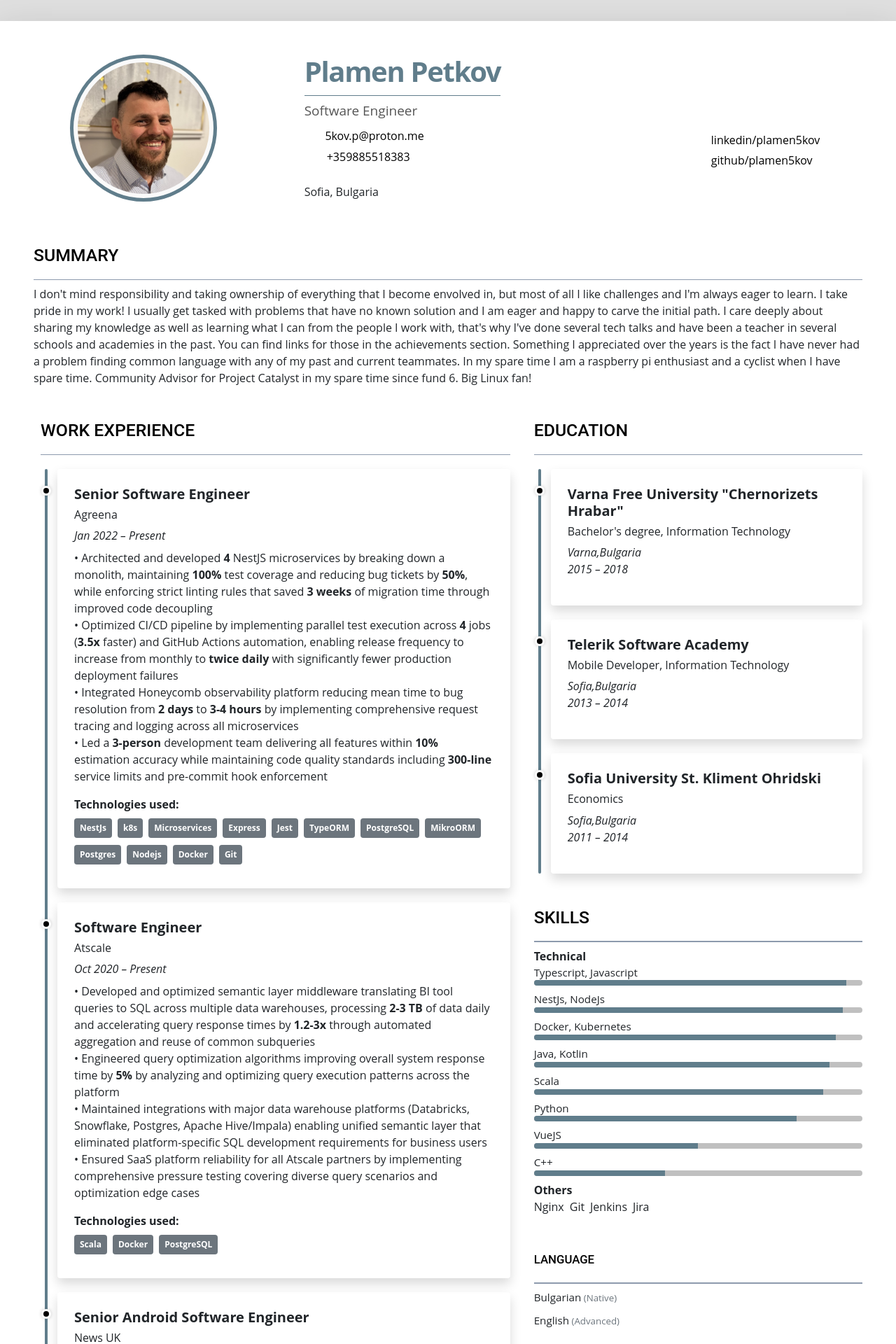
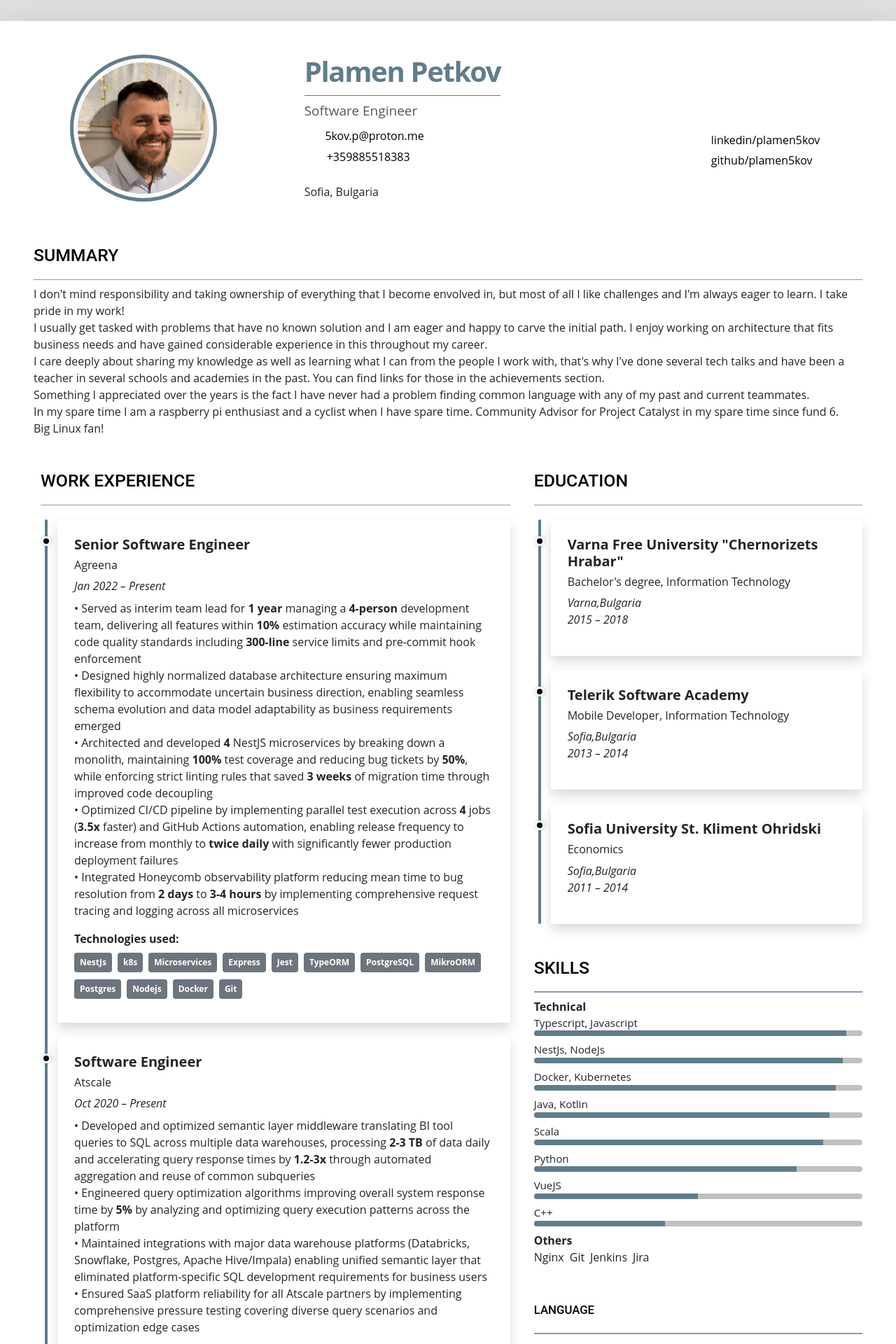
Before and after one commit to Plamen5kov/CV, a Vue app: page / in a window 1280 px wide. Shown: the top 1920 px of the page at 70% size. Built offline with nearby package versions, Linux system fonts and the light colour scheme; a web font is replaced by a local one.

Commit message:
update cv, bullet points and summary

```diff
--- a/src/components/Summary.vue
+++ b/src/components/Summary.vue
@@ -1,7 +1,7 @@
 <template>
 <section class="mb-5">
     <h3 class="section-title">Summary</h3>
-    <span>{{summaryInfo}}</span>
+    <span v-html="summaryInfo"></span>
 </section>
 </template>
 
--- a/src/data.js
+++ b/src/data.js
@@ -40,7 +40,7 @@ const contactInfo = [
 ]
 
 const summaryInfo =
-    'I don\'t mind responsibility and taking ownership of everything that I become envolved in, but most of all I like challenges and I\'m always eager to learn. I take pride in my work! I usually get tasked with problems that have no known solution and I am eager and happy to carve the initial path. I care deeply about sharing my knowledge as well as learning what I can from the people I work with, that\'s why I\'ve done several tech talks and have been a teacher in several schools and academies in the past. You can find links for those in the achievements section. Something I appreciated over the years is the fact I have never had a problem finding common language with any of my past and current teammates. In my spare time I am a raspberry pi enthusiast and a cyclist when I have spare time. Community Advisor for Project Catalyst in my spare time since fund 6. Big Linux fan!'
+    'I don\'t mind responsibility and taking ownership of everything that I become envolved in, but most of all I like challenges and I\'m always eager to learn. I take pride in my work!<br>I usually get tasked with problems that have no known solution and I am eager and happy to carve the initial path. I enjoy working on architecture that fits business needs and have gained considerable experience in this throughout my career.<br>I care deeply about sharing my knowledge as well as learning what I can from the people I work with, that\'s why I\'ve done several tech talks and have been a teacher in several schools and academies in the past. You can find links for those in the achievements section.<br>Something I appreciated over the years is the fact I have never had a problem finding common language with any of my past and current teammates.<br>In my spare time I am a raspberry pi enthusiast and a cyclist when I have spare time. Community Advisor for Project Catalyst in my spare time since fund 6. <br>Big Linux fan!'
 
 
 const experinceInfo = [
@@ -48,7 +48,7 @@ const experinceInfo = [
         workAt: 'Agreena',
         position: 'Senior Software Engineer',
         duration: 'Jan 2022 – Present',
-        description: '• Architected and developed <strong>4</strong> NestJS microservices by breaking down a monolith, maintaining <strong>100%</strong> test coverage and reducing bug tickets by <strong>50%</strong>, while enforcing strict linting rules that saved <strong>3 weeks</strong> of migration time through improved code decoupling<br>• Optimized CI/CD pipeline by implementing parallel test execution across <strong>4</strong> jobs (<strong>3.5x</strong> faster) and GitHub Actions automation, enabling release frequency to increase from monthly to <strong>twice daily</strong> with significantly fewer production deployment failures<br>• Integrated Honeycomb observability platform reducing mean time to bug resolution from <strong>2 days</strong> to <strong>3-4 hours</strong> by implementing comprehensive request tracing and logging across all microservices<br>• Led a <strong>3-person</strong> development team delivering all features within <strong>10%</strong> estimation accuracy while maintaining code quality standards including <strong>300-line</strong> service limits and pre-commit hook enforcement',
+        description: '• Served as interim team lead for <strong>1 year</strong> managing a <strong>4-person</strong> development team, delivering all features within <strong>10%</strong> estimation accuracy while maintaining code quality standards including <strong>300-line</strong> service limits and pre-commit hook enforcement<br>• Designed highly normalized database architecture ensuring maximum flexibility to accommodate uncertain business direction, enabling seamless schema evolution and data model adaptability as business requirements emerged<br>• Architected and developed <strong>4</strong> NestJS microservices by breaking down a monolith, maintaining <strong>100%</strong> test coverage and reducing bug tickets by <strong>50%</strong>, while enforcing strict linting rules that saved <strong>3 weeks</strong> of migration time through improved code decoupling<br>• Optimized CI/CD pipeline by implementing parallel test execution across <strong>4</strong> jobs (<strong>3.5x</strong> faster) and GitHub Actions automation, enabling release frequency to increase from monthly to <strong>twice daily</strong> with significantly fewer production deployment failures<br>• Integrated Honeycomb observability platform reducing mean time to bug resolution from <strong>2 days</strong> to <strong>3-4 hours</strong> by implementing comprehensive request tracing and logging across all microservices',
         techs: ["NestJs", "k8s", "Microservices", "Express", "Jest", "TypeORM", "PostgreSQL", "MikroORM", "Postgres", "Nodejs", "Docker", "Git"]
     },
     {
@@ -60,17 +60,17 @@ const experinceInfo = [
     },
     {
         workAt: 'News UK',
-        position: 'Senior Android Software Engineer',
+        position: 'TechLead Android Software Engineer',
         duration: 'Aug 2019 - Oct 2020',
         description: '• Led <strong>2-person</strong> Android team maintaining News UK app (<strong>100k+</strong> downloads) and accelerated release cadence from once every <strong>2 months</strong> to <strong>weekly</strong> by establishing Jenkins CI/CD pipeline with automated deployment to Play Store<br>• Spearheaded migration from Jenkins to Circle CI achieving <strong>4x</strong> faster build times through parallelization and smoke testing implementation, while integrating Git and Slack for enhanced process transparency<br>• Designed and implemented comprehensive "way of working" framework including ticket templates with testing criteria and PR review standards, reducing average code review time from <strong>3 days</strong> to <strong>1 day</strong><br>• Improved cross-team collaboration and QA efficiency by establishing structured ticket creation process with explicit testing sections, reducing clarification requests and streamlining development workflow',
         techs: ["Kotlin", "Java", "Jenkins", "Circle CI", "Retrofit", "RxJava", "OkHttp", "JUnit", "Robolectric"]
     },
     {
         workAt: 'Paysafe Group',
-        position: 'Senior Android Software Engineer',
+        position: 'TechLead Software Engineer',
         duration: 'Apr 2018 – Aug 2019',
-        description: '• Led <strong>3-person</strong> Android team managing Skrill and Neteller payment processing applications serving <strong>36 million</strong> combined users, achieving <strong>65%</strong> code module reusability by architecting shared design system, components, and translation framework<br>• Refactored legacy Neteller codebase by developing <strong>50+</strong> reusable common components and systematically replacing modules to match Skrill standards, increasing test coverage from <strong>20%</strong> to <strong>85%</strong> while ensuring business requirement compliance<br>• Established automated code quality processes including formatting enforcement, peer review standards, and test automation, reducing bugfix time from <strong>1 week</strong> to <strong>1 day</strong> through improved logging and decreasing PR review time from <strong>3-4 days</strong> to <strong>1 day</strong><br>• Ensured PCI compliance and enhanced security posture by implementing financial industry communication standards and raising minimum Android support level to eliminate known exploits on older devices',
-        techs: ["Kotlin", "Android", "Jenkins", "Java", "Retrofit", "RxJava"]
+        description: '• Led <strong>3-person</strong> Android team managing Skrill and Neteller payment processing applications serving <strong>36 million</strong> combined users, achieving <strong>65%</strong> code module reusability by architecting shared design system, components, and translation framework<br>• Refactored legacy Neteller codebase by developing <strong>50+</strong> reusable common components and systematically replacing modules to match Skrill standards, increasing test coverage from <strong>20%</strong> to <strong>85%</strong> while ensuring business requirement compliance<br>• Contributed to backend infrastructure modernization by assisting in microservices integration using Java Spring Boot, supporting the migration from monolithic architecture to distributed services alongside Android application development<br>• Established automated code quality processes including formatting enforcement, peer review standards, and test automation, reducing bugfix time from <strong>1 week</strong> to <strong>1 day</strong> through improved logging and decreasing PR review time from <strong>3-4 days</strong> to <strong>1 day</strong><br>• Ensured PCI compliance and enhanced security posture by implementing financial industry communication standards and raising minimum Android support level to eliminate known exploits on older devices',
+        techs: ["Kotlin", "Android", "Jenkins", "Java", "Spring Boot", "Retrofit", "RxJava"]
     },
     {
         workAt: 'Progress',
```
